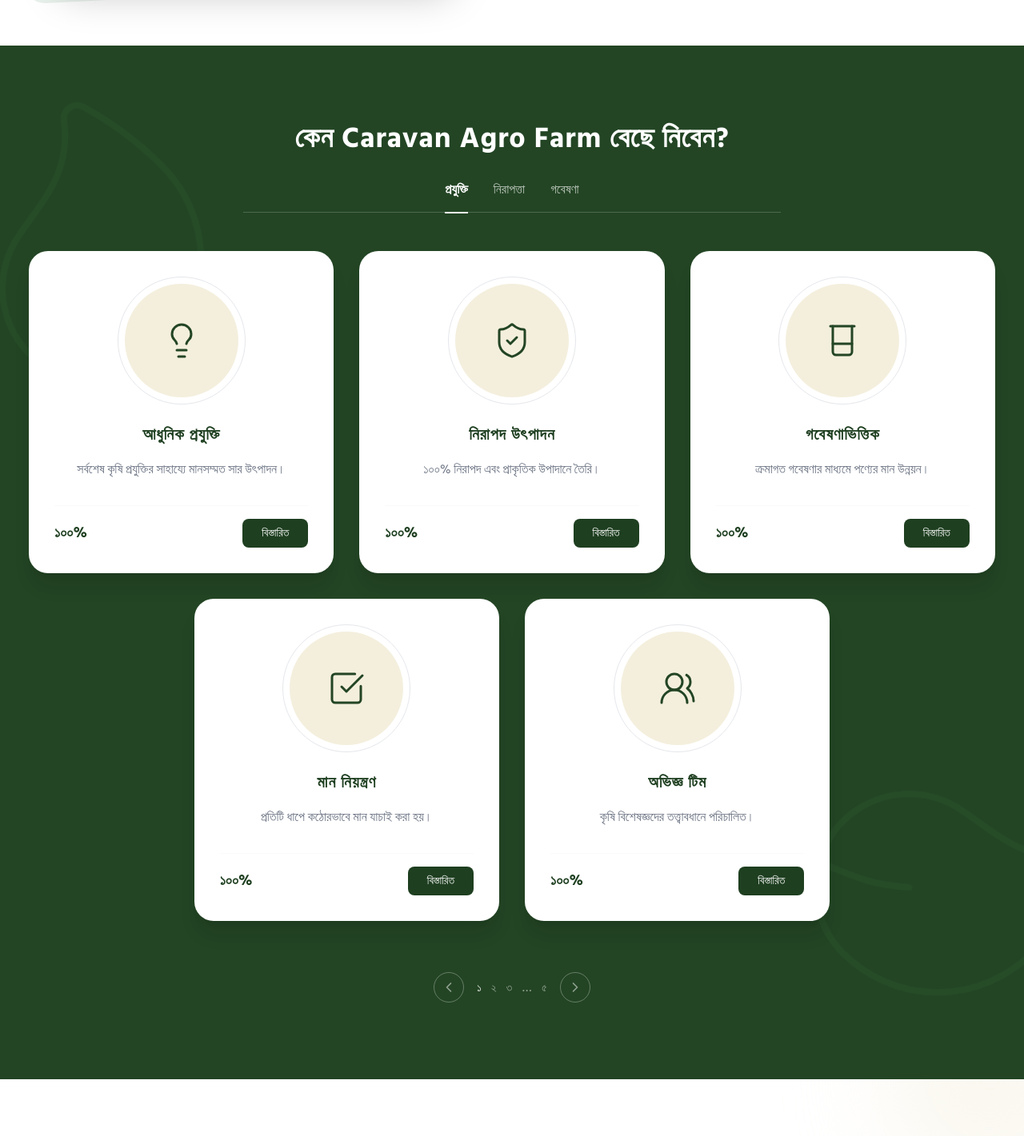
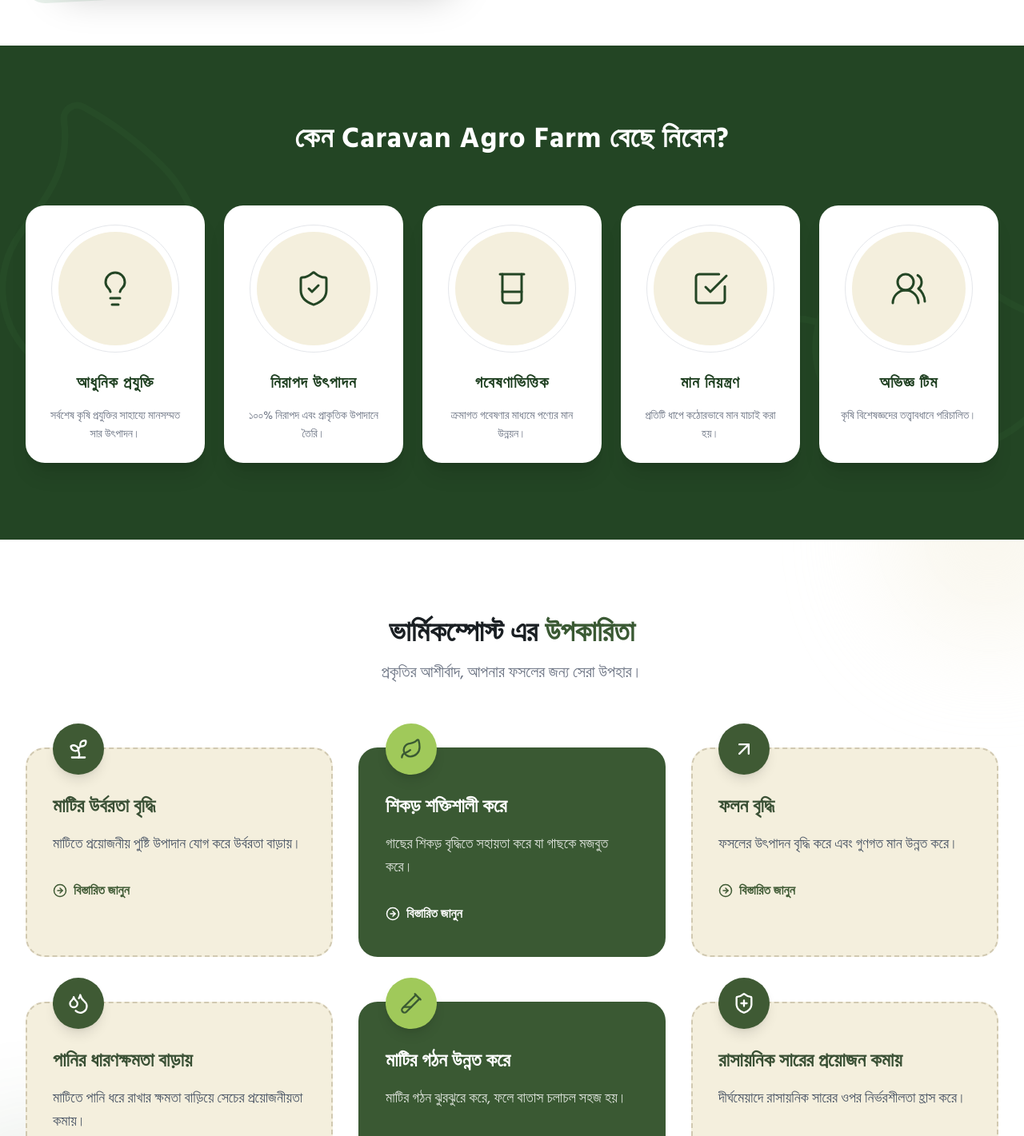
Before and after one commit to farad-alam/Caravan-Agro-Farm, a Next.js app in the folder caravan-agro-farm/: page / in a window 1280 px wide. Shown: the part 1537-2958 px from the top of the page at 80% size. Built offline with nearby package versions, Linux system fonts and the light colour scheme.

Commit message:
fix: adjust WhyCaravan layout and remove extra elements per user feedback

```diff
--- a/caravan-agro-farm/src/components/home/WhyCaravan.tsx
+++ b/caravan-agro-farm/src/components/home/WhyCaravan.tsx
@@ -42,25 +42,18 @@
       <div className="max-w-7xl mx-auto px-4 sm:px-6 lg:px-8 relative z-10">
 
         {/* Header */}
-        <div className="text-center mb-12">
-          <h2 className="font-bangla font-bold text-4xl text-white mb-8 tracking-wide">
+        <div className="text-center mb-16">
+          <h2 className="font-bangla font-bold text-4xl text-white tracking-wide">
             কেন Caravan Agro Farm বেছে নিবেন?
           </h2>
-
-          {/* Decorative Tabs Line (Visual Match for the Image) */}
-          <div className="flex justify-center items-center gap-8 text-white/70 font-bangla text-sm md:text-base border-b border-white/20 pb-4 max-w-2xl mx-auto">
-            <span className="text-white font-semibold border-b-2 border-white pb-4 -mb-[18px]">প্রযুক্তি</span>
-            <span className="hover:text-white cursor-pointer transition-colors">নিরাপত্তা</span>
-            <span className="hover:text-white cursor-pointer transition-colors">গবেষণা</span>
-          </div>
         </div>
 
         {/* Cards Grid */}
-        <div className="flex flex-wrap justify-center gap-6 md:gap-8">
+        <div className="grid grid-cols-1 sm:grid-cols-2 lg:grid-cols-5 gap-6">
           {reasons.map((reason, idx) => (
             <div
               key={idx}
-              className="bg-white p-6 md:p-8 rounded-3xl w-full sm:w-[calc(50%-1rem)] lg:w-[calc(33.333%-1.5rem)] shadow-xl flex flex-col items-center text-center transform hover:-translate-y-2 transition-transform duration-300"
+              className="bg-white p-6 rounded-3xl shadow-xl flex flex-col items-center text-center transform hover:-translate-y-2 transition-transform duration-300"
             >
               {/* Circular Icon Container (Mimicking the image circles) */}
               <div className="w-32 h-32 md:w-40 md:h-40 rounded-full border border-gray-200 p-2 mb-6 group">
@@ -73,38 +66,11 @@
                 {reason.title}
               </h3>
 
-              <p className="font-bangla text-gray-500 text-sm md:text-base leading-relaxed flex-grow mb-8">
+              <p className="font-bangla text-gray-500 text-sm leading-relaxed flex-grow">
                 {reason.description}
               </p>
-
-              {/* Bottom Row (Mimicking Price & Button) */}
-              <div className="w-full flex items-center justify-between mt-auto pt-4 border-t border-gray-50">
-                <span className="font-bangla font-bold text-lg text-[#1E3F20]">
-                  ১০০%
-                </span>
-                <button className="bg-[#1E3F20] text-white px-6 py-2 rounded-lg font-bangla text-sm hover:bg-[#2a522b] transition-colors">
-                  বিস্তারিত
-                </button>
-              </div>
             </div>
           ))}
-        </div>
-
-        {/* Decorative Pagination (from the image) */}
-        <div className="flex justify-center items-center gap-4 mt-16 text-white/50">
-          <button className="p-2 rounded-full border border-white/30 hover:bg-white/10 hover:text-white transition-colors">
-            <ChevronLeft size={20} />
-          </button>
-          <div className="flex gap-3 font-medium text-sm">
-            <span className="text-white">১</span>
-            <span className="hover:text-white cursor-pointer">২</span>
-            <span className="hover:text-white cursor-pointer">৩</span>
-            <span className="hover:text-white cursor-pointer">...</span>
-            <span className="hover:text-white cursor-pointer">৫</span>
-          </div>
-          <button className="p-2 rounded-full border border-white/30 hover:bg-white/10 hover:text-white transition-colors">
-            <ChevronRight size={20} />
-          </button>
         </div>
 
       </div>
```
